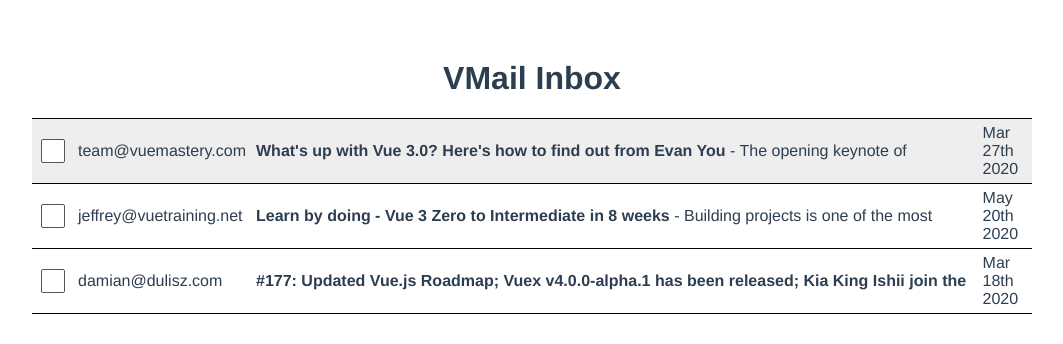
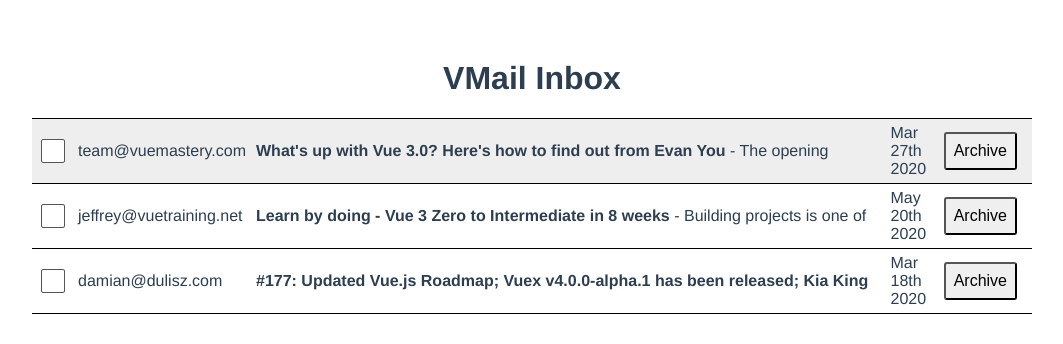
Before and after one commit to pyterDiaconescu/advanced_build_gmail_clone_with_vue3, a Vue app: page / in a window 1280 px wide. Shown: the top 344 px of the page, without its empty margins (108-1171 px from the left). Built offline with nearby package versions, Linux system fonts and the light colour scheme.

Commit message:
2.6. Building the Inbox Create a button that give the ability to the user to archive emails

```diff
--- a/src/App.vue
+++ b/src/App.vue
@@ -15,6 +15,9 @@
           <p><strong>{{ email.subject}}</strong> - {{ email.body }}</p>
         </td>
         <td>{{ format(new Date(email.sentAt), 'MMM do yyyy') }}</td>
+        <td>
+          <button @click="email.archived = true">Archive</button>
+        </td>
       </tr>
     </tbody>
   </table>
```
